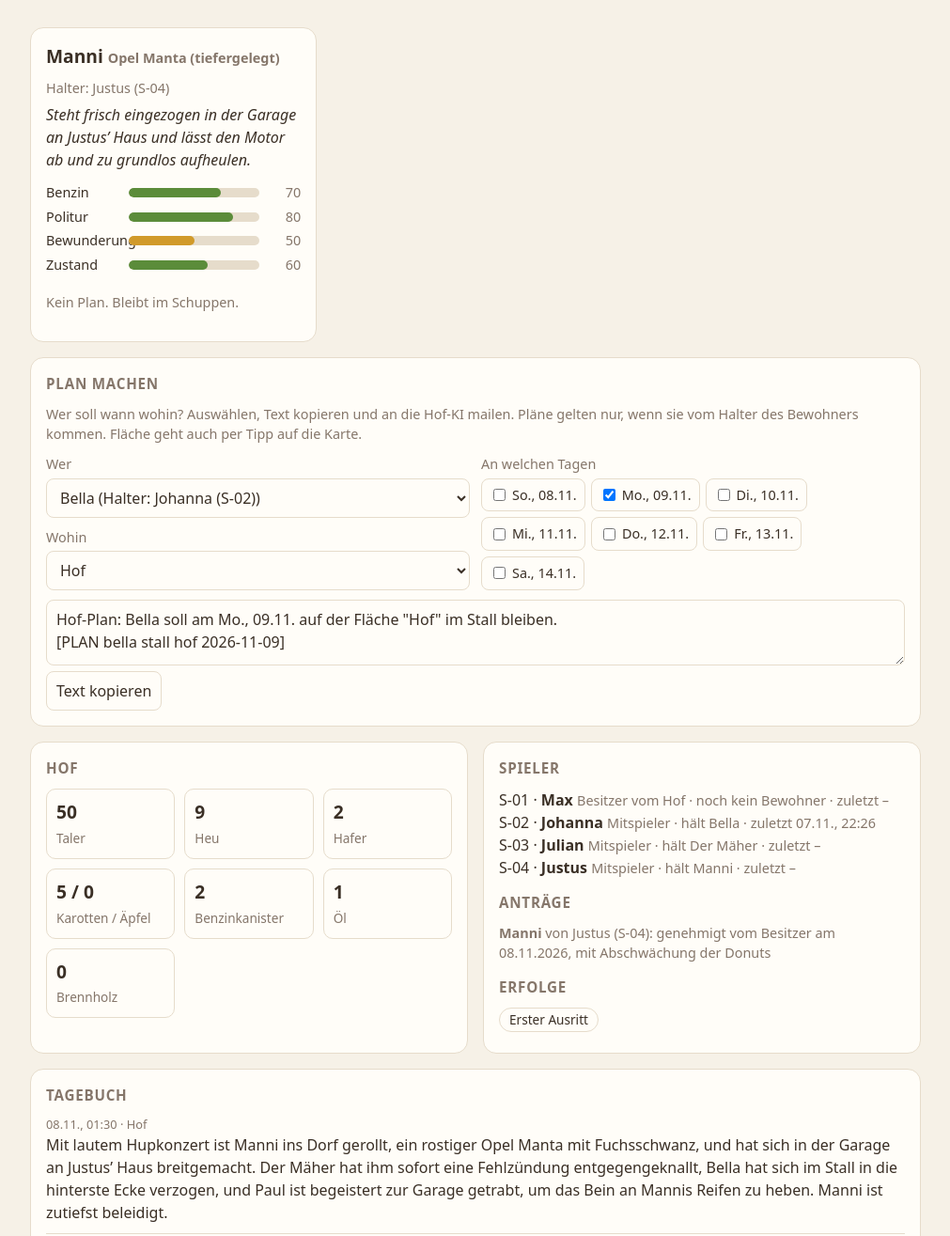
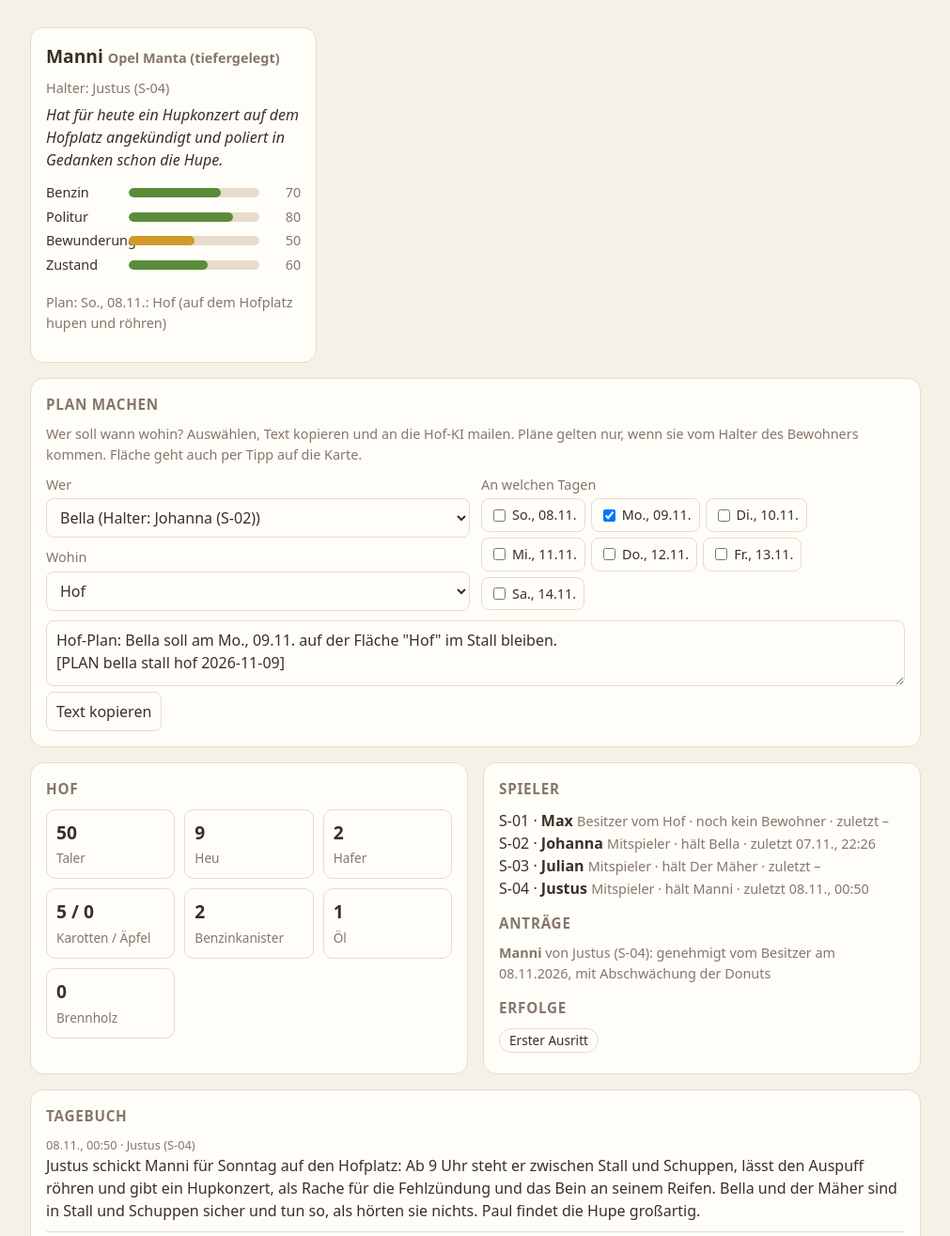
Before and after one commit to Pufferspeicher21/seiten, a plain HTML site: page hof/index.html in a window 1280 px wide. Shown: the part 1302-2617 px from the top of the page at 94% size, without its empty margins (134-1145 px from the left). Drawn offline with Linux system fonts and the light colour scheme.

Commit message:
Hof: Zug S-04 (Manni Hofplatz), neue Aktion hupen

```diff
--- a/hof/index.html
+++ b/hof/index.html
@@ -132,7 +132,7 @@ const NAMEN = { satt: 'Satt', laune: 'Laune', fitness: 'Fitness', pflege: 'Pfleg
   benzin: 'Benzin', oel: 'Öl', messer: 'Messer', zustand: 'Zustand', politur: 'Politur', bewunderung: 'Bewunderung', energie: 'Energie' };
 const AKTION = { tier: { weide: 'weiden', wiese: 'weiden', obstwiese: 'weiden', hof: 'stall' },
   geraet: { weide: 'maehen', wiese: 'maehen', obstwiese: 'maehen', hof: 'schuppen', wald: 'holz' } };
-const AKTION_TEXT = { donuts: 'Donuts drehen', garage: 'in der Garage bleiben', angeben: 'durchs Dorf fahren und angeben', weiden: 'weiden', maehen: 'mähen', stall: 'im Stall bleiben', schuppen: 'im Schuppen bleiben', holz: 'Holz machen' };
+const AKTION_TEXT = { donuts: 'Donuts drehen', garage: 'in der Garage bleiben', hupen: 'auf dem Hofplatz hupen und röhren', angeben: 'durchs Dorf fahren und angeben', weiden: 'weiden', maehen: 'mähen', stall: 'im Stall bleiben', schuppen: 'im Schuppen bleiben', holz: 'Holz machen' };
 const FARBE = { tier: '#c06a3a', geraet: '#5b63b5', frei: '#0a4ea2' };
 const farbeVon = b => b.frei ? FARBE.frei : FARBE[b.typ];
 const esc = s => String(s ?? '').replace(/[&<>"]/g, c => ({ '&': '&amp;', '<': '&lt;', '>': '&gt;', '"': '&quot;' }[c]));
@@ -245,6 +245,14 @@ function autoZustand(b, t) {
     const q = (min - 960) / 60, runde = [[958, 966], [600, 880], [300, 872], [600, 880], [1200, 875], [958, 966]];
     const seg = Math.min(runde.length - 2, Math.floor(q * (runde.length - 1))), qq = q * (runde.length - 1) - seg;
     return { pos: lerp(runde[seg], runde[seg + 1], qq), text: 'fährt hupend durchs Dorf und lässt sich bewundern', bubble: 'TÖÖÖT', laut: true };
+  }
+  if (p.aktion === 'hupen') {
+    const platz = [798, 604], weg = q => q < .4 ? lerp(heim, bruecke, ease(q / .4)) : q < .7 ? lerp(bruecke, tor, ease((q - .4) / .3)) : lerp(tor, platz, ease((q - .7) / .3));
+    if (min < 540) return { pos: heim, text: 'wärmt in der Garage schon mal die Hupe an, um 9 Uhr geht es auf den Hof' };
+    if (min < 570) return { pos: weg((min - 540) / 30), text: 'röhrt über die Hofzufahrt auf den Hofplatz', laut: true };
+    if (min < 1080) { const z = Math.floor(t.getTime() / 4000) % 3; return { pos: [platz[0] + Math.sin(t.getTime() / 300) * 1.5, platz[1]], text: 'steht zwischen Stall und Schuppen, hupt Melodien und lässt den Auspuff röhren', bubble: ['TÖÖÖT', 'BRÖÖÖM', 'TÜ-TÜ-TÜÜÜ'][z], laut: true }; }
+    if (min < 1110) return { pos: weg(1 - (min - 1080) / 30), text: 'fährt zufrieden zurück in die Garage', laut: true };
+    return { pos: heim, text: 'steht wieder in der Garage und ist sehr zufrieden mit seinem Konzert' };
   }
   const c = f.ellipse ? [f.ellipse[0], f.ellipse[1]] : mitte(f.punkte);
   if (min < 870) return { pos: heim, text: 'wartet in der Garage, um 15 Uhr geht es zur ' + f.name };
--- a/hof/spielstand.json
+++ b/hof/spielstand.json
@@ -147,19 +147,26 @@
         "bewunderung": 50,
         "zustand": 60
       },
-      "stimmung": "Steht frisch eingezogen in der Garage an Justus’ Haus und lässt den Motor ab und zu grundlos aufheulen.",
+      "stimmung": "Hat für heute ein Hupkonzert auf dem Hofplatz angekündigt und poliert in Gedanken schon die Hupe.",
       "ort": "dorf",
       "zuhause": "Garage Justus",
       "zuhause_punkt": [
         958,
         966
       ],
-      "plan": [],
+      "plan": [
+        {
+          "datum": "2026-11-08",
+          "flaeche": "hof",
+          "aktion": "hupen",
+          "von": "S-04"
+        }
+      ],
       "aktionen": {
         "wiese": "donuts",
         "weide": "donuts",
         "obstwiese": "donuts",
-        "hof": "garage",
+        "hof": "hupen",
         "dorf": "angeben"
       }
     }
@@ -168,9 +175,14 @@
     "S-01": null,
     "S-02": "2026-11-07T22:26:00+01:00",
     "S-03": null,
-    "S-04": null
+    "S-04": "2026-11-08T00:50:00+01:00"
   },
   "tagebuch": [
+    {
+      "zeit": "2026-11-08T00:50:00+01:00",
+      "wer": "Justus (S-04)",
+      "text": "Justus schickt Manni für Sonntag auf den Hofplatz: Ab 9 Uhr steht er zwischen Stall und Schuppen, lässt den Auspuff röhren und gibt ein Hupkonzert, als Rache für die Fehlzündung und das Bein an seinem Reifen. Bella und der Mäher sind in Stall und Schuppen sicher und tun so, als hörten sie nichts. Paul findet die Hupe großartig."
+    },
     {
       "zeit": "2026-11-08T01:30:00+01:00",
       "wer": "Hof",
```
Also changed, not shown: 1 other file.
